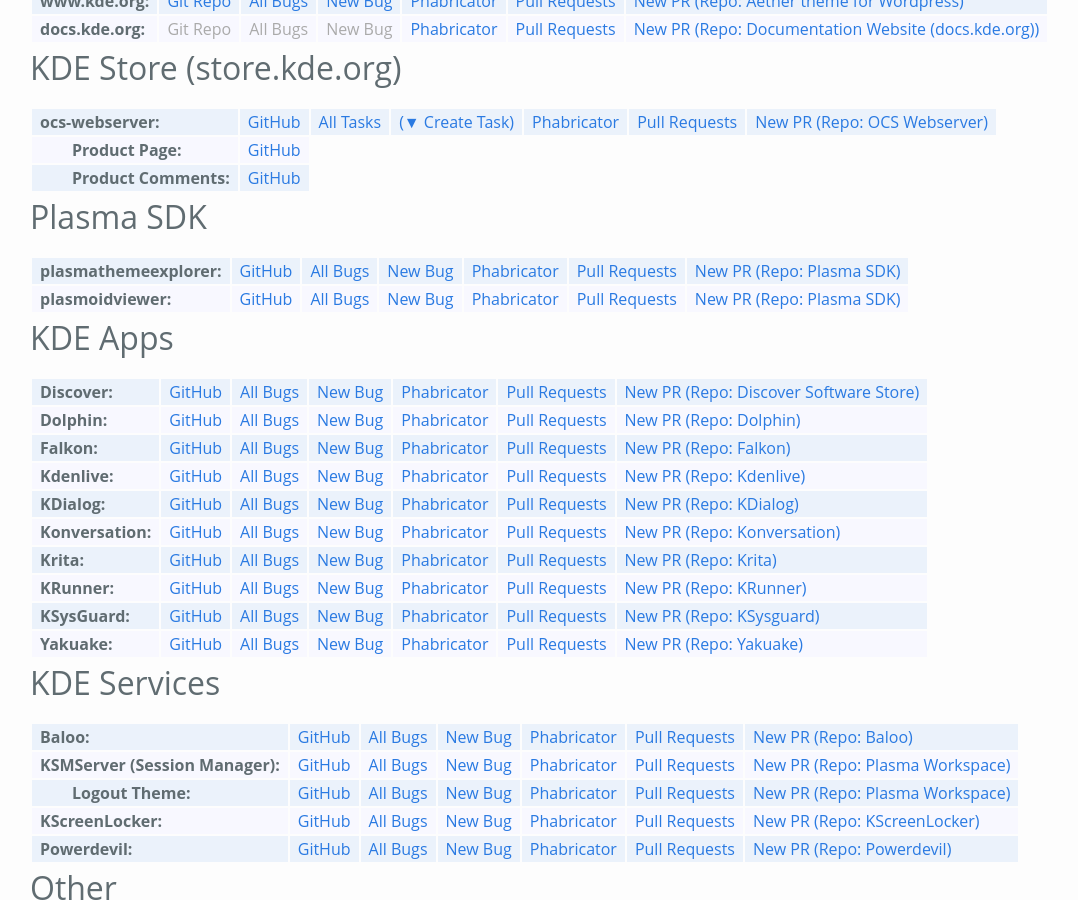
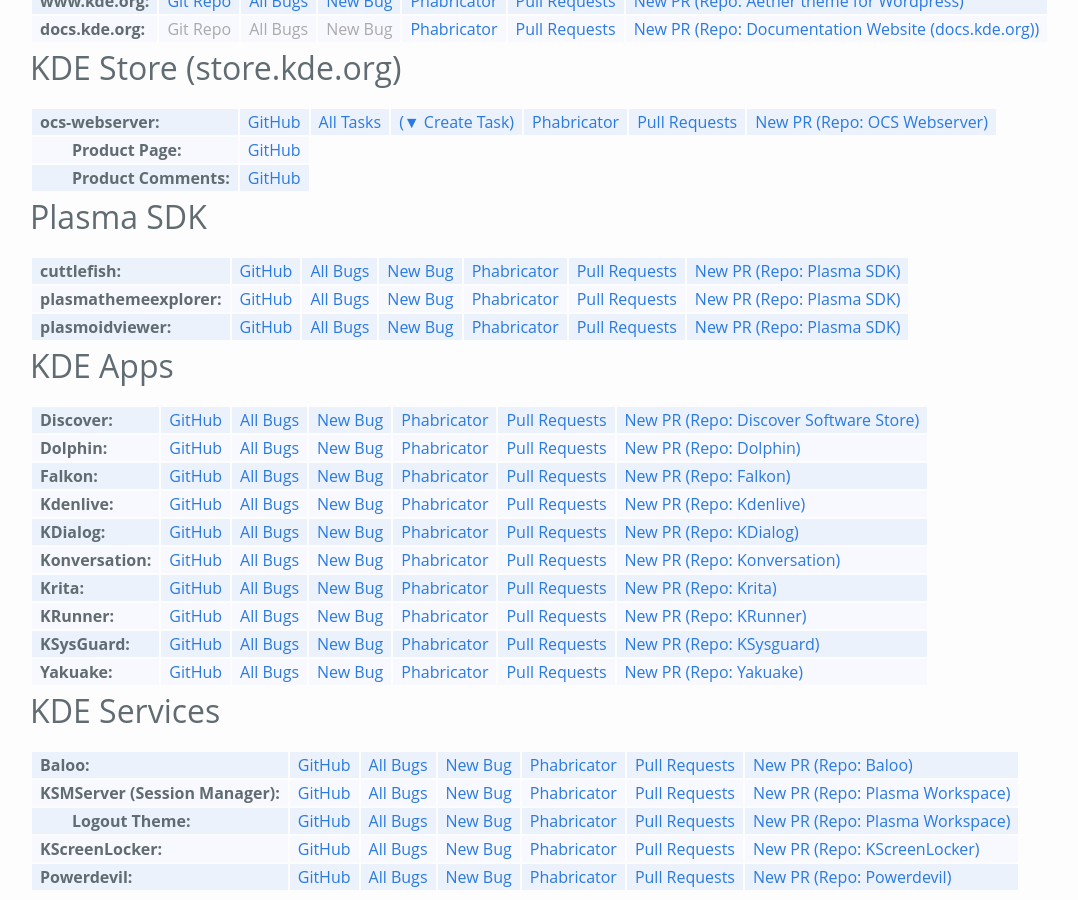
Before and after one commit to Zren/zren.github.io, a Jekyll site: the page built from kde_repos.md, in a window 1280 px wide and 900 px high, scrolled down 4303 px. Shown: the whole window, without its empty margins (0-1078 px from the left). Built offline with Jekyll 4.4.1, drawn with Linux system fonts in a browser that asks for light colours.

Commit message:
Add cuttlefish in plasma-sdk

```diff
--- a/kde_repos.md
+++ b/kde_repos.md
@@ -865,6 +865,16 @@
 <table class="repolist">
 	<tr>
 		{% include kdeRepo.html
+			repoName='cuttlefish'
+			githubLink='https://github.com/KDE/plasma-sdk/tree/master/cuttlefish'
+			product='Plasma%20SDK&component=cuttlefish'
+			phabRepo='plasma-sdk'
+			phabRepoName='Plasma SDK'
+			phabDiffQuery='40hfBk8vxVpb'
+		%}
+	</tr>
+	<tr>
+		{% include kdeRepo.html
 			repoName='plasmathemeexplorer'
 			githubLink='https://github.com/KDE/plasma-sdk/tree/master/themeexplorer'
 			product='Plasma%20SDK&component=plasmathemeexplorer'
```
